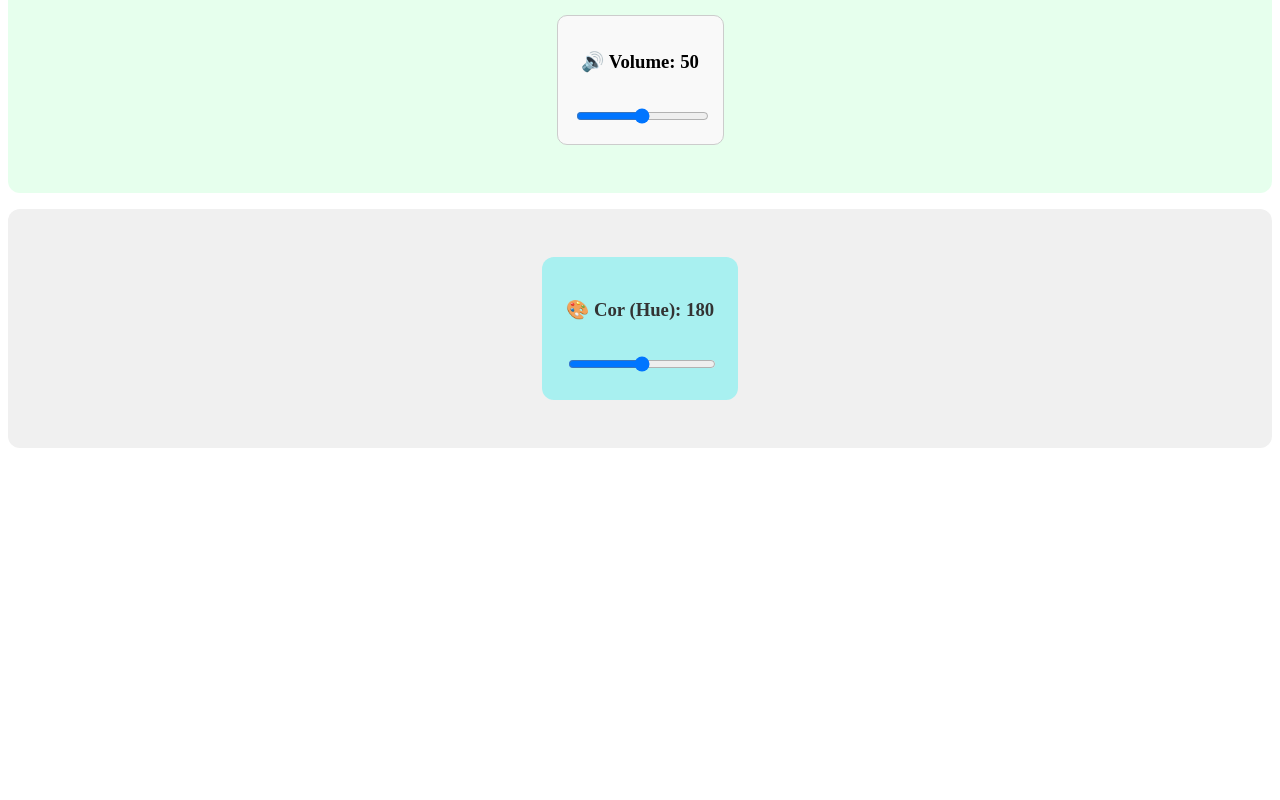
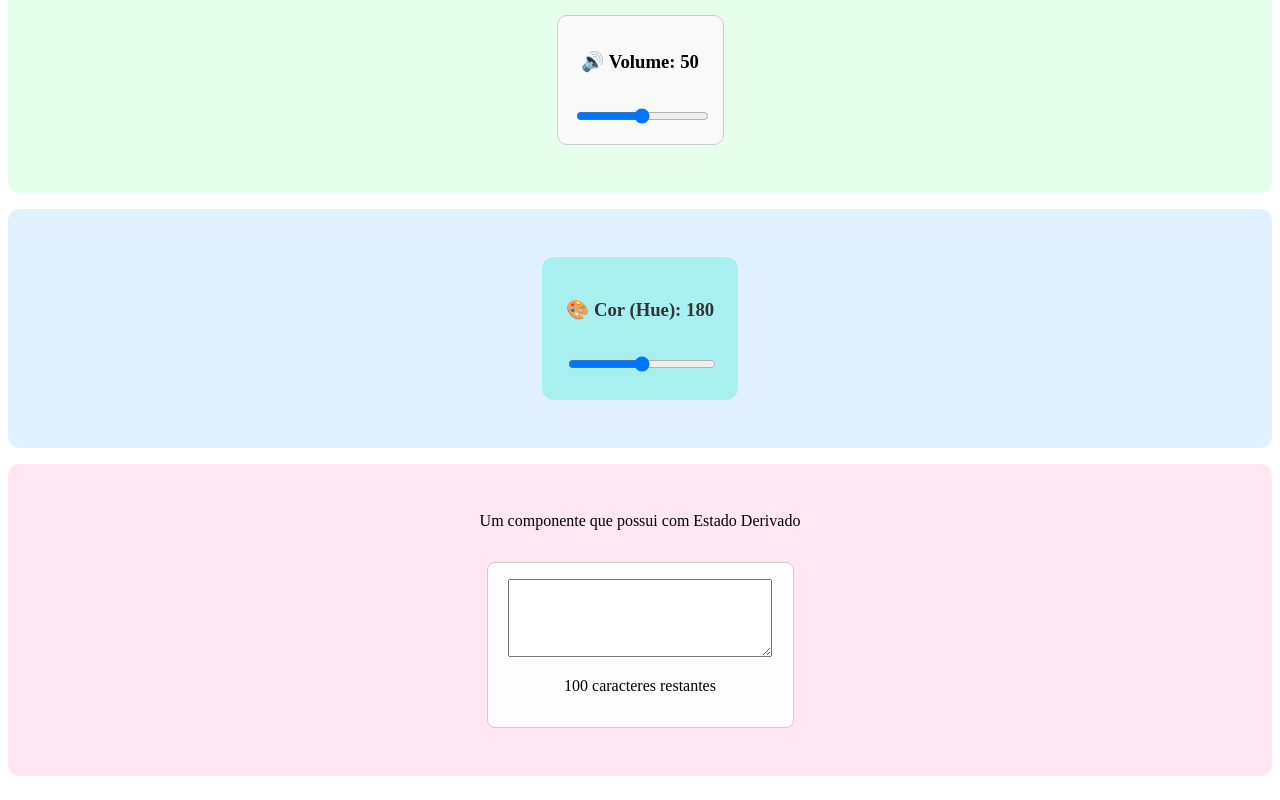
Before and after one commit to felipe-lima-flooxai/react-mod28-29-legado, a React (Vite) app: page / in a window 1280 px wide. Shown: the part 1106-1906 px from the top of the page. Before the commit the page ends 1578 px from the top, so only its background shows below. Built offline with nearby package versions, Linux system fonts and the light colour scheme.

Commit message:
feat: componente com estado derivado

```diff
--- a/src/App.jsx
+++ b/src/App.jsx
@@ -10,6 +10,7 @@ import ColorCard from './components/ColorCard.jsx'
 import ContadorDeMiados from './components/ContadorMiados.jsx'
 import VolumeSlider from './components/SliderVolume.jsx'
 import ColorSlider from './components/ColorSlider.jsx'
+import CampoTextoLimitado from './components/CaracteresRestantes.jsx'
 
 function App() {
 
@@ -46,8 +47,12 @@ function App() {
         <ColorCard cor={"verde"}>
           <VolumeSlider></VolumeSlider>
         </ColorCard>
-        <ColorCard cor={"Azul"}>
+        <ColorCard cor={"azul"}>
           <ColorSlider></ColorSlider>
+        </ColorCard>
+        <ColorCard cor={"rosa"}>
+          <p>Um componente que possui com Estado Derivado</p>
+          <CampoTextoLimitado></CampoTextoLimitado>
         </ColorCard>
       </div>
 
--- /dev/null
+++ b/src/components/CaracteresRestantes.jsx
@@ -0,0 +1,40 @@
+import React, { useState } from 'react';
+
+function CampoTextoLimitado() {
+  const limite = 100;
+  const [texto, setTexto] = useState('');
+
+  const caracteresRestantes = limite - texto.length; // <- estado derivado
+
+  return (
+    <div style={styles.card}>
+      <textarea
+        value={texto}
+        onChange={(e) => setTexto(e.target.value)}
+        maxLength={limite}
+        rows={4}
+        cols={30}
+        style={styles.textarea}
+      />
+      <p>{caracteresRestantes} caracteres restantes</p>
+    </div>
+  );
+}
+
+const styles = {
+  card: {
+    padding: '1rem',
+    border: '1px solid #ccc',
+    borderRadius: '8px',
+    maxWidth: '400px',
+    margin: '1rem auto',
+    backgroundColor: '#fdfdfd',
+    textAlign: 'center',
+  },
+  textarea: {
+    width: '90%',
+    padding: '0.5rem'
+  },
+};
+
+export default CampoTextoLimitado;
```
